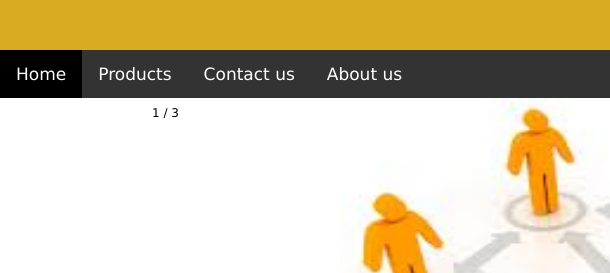
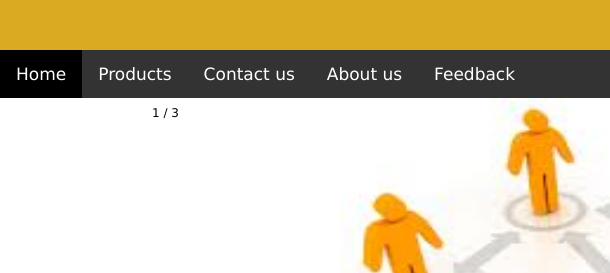
Before and after one commit to Technocratic-Dynamos-9A/Technocratic-Dynamos-P2P-9-A-1-team, a plain HTML site: page index.html in a window 1280 px wide. Shown: the top 273 px of the page, 0-610 px from the left. Drawn offline with Linux system fonts and the light colour scheme.

Commit message:
Update index.html

```diff
--- a/index.html
+++ b/index.html
@@ -80,6 +80,7 @@
         <a href="#product">Products</a>
         <a href="#contact">Contact us</a>
         <a href="#about">About us</a>
+        <a href="feedback.html">Feedback</a>
     </div>
     <style>
         * {
```
